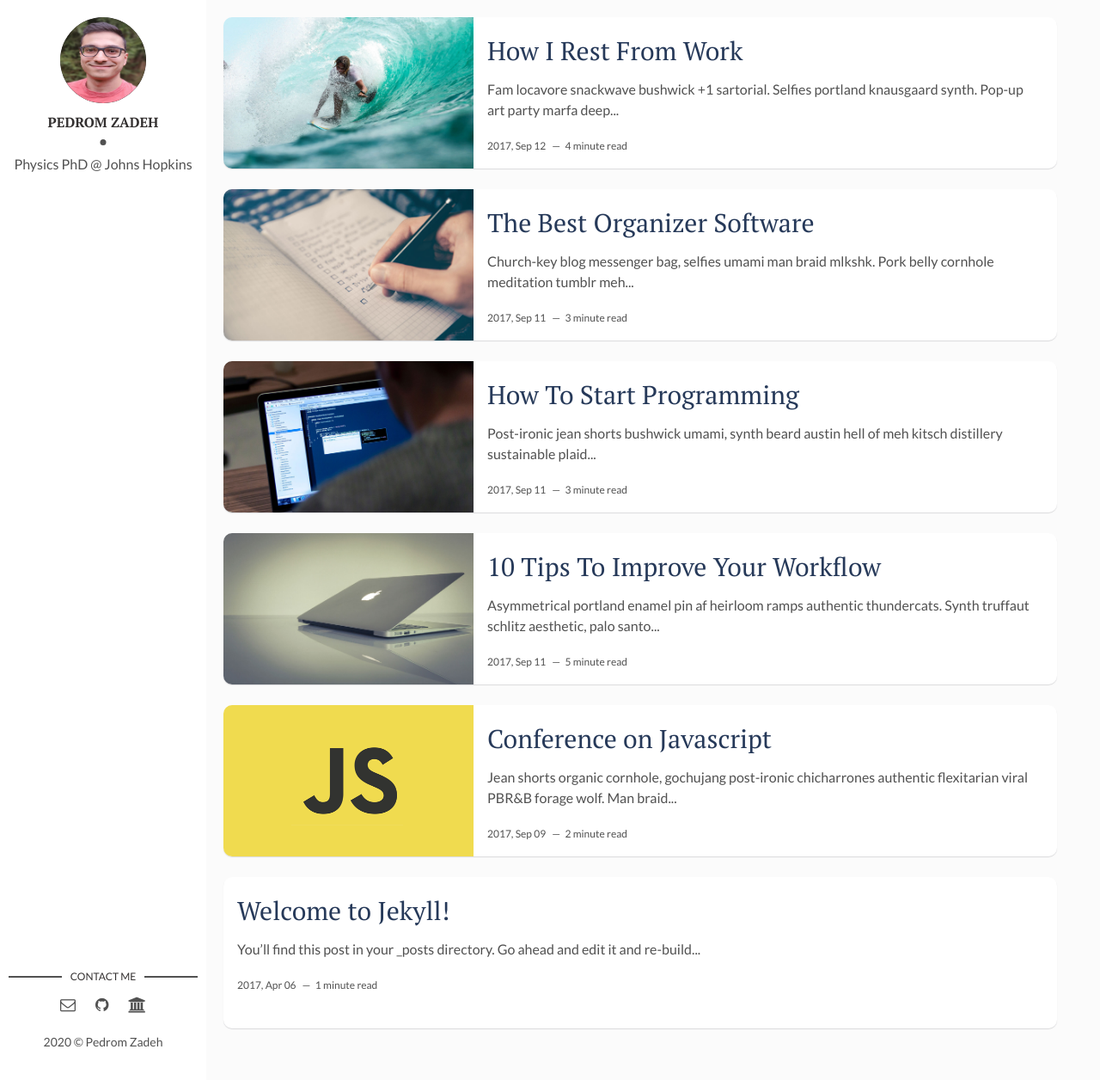
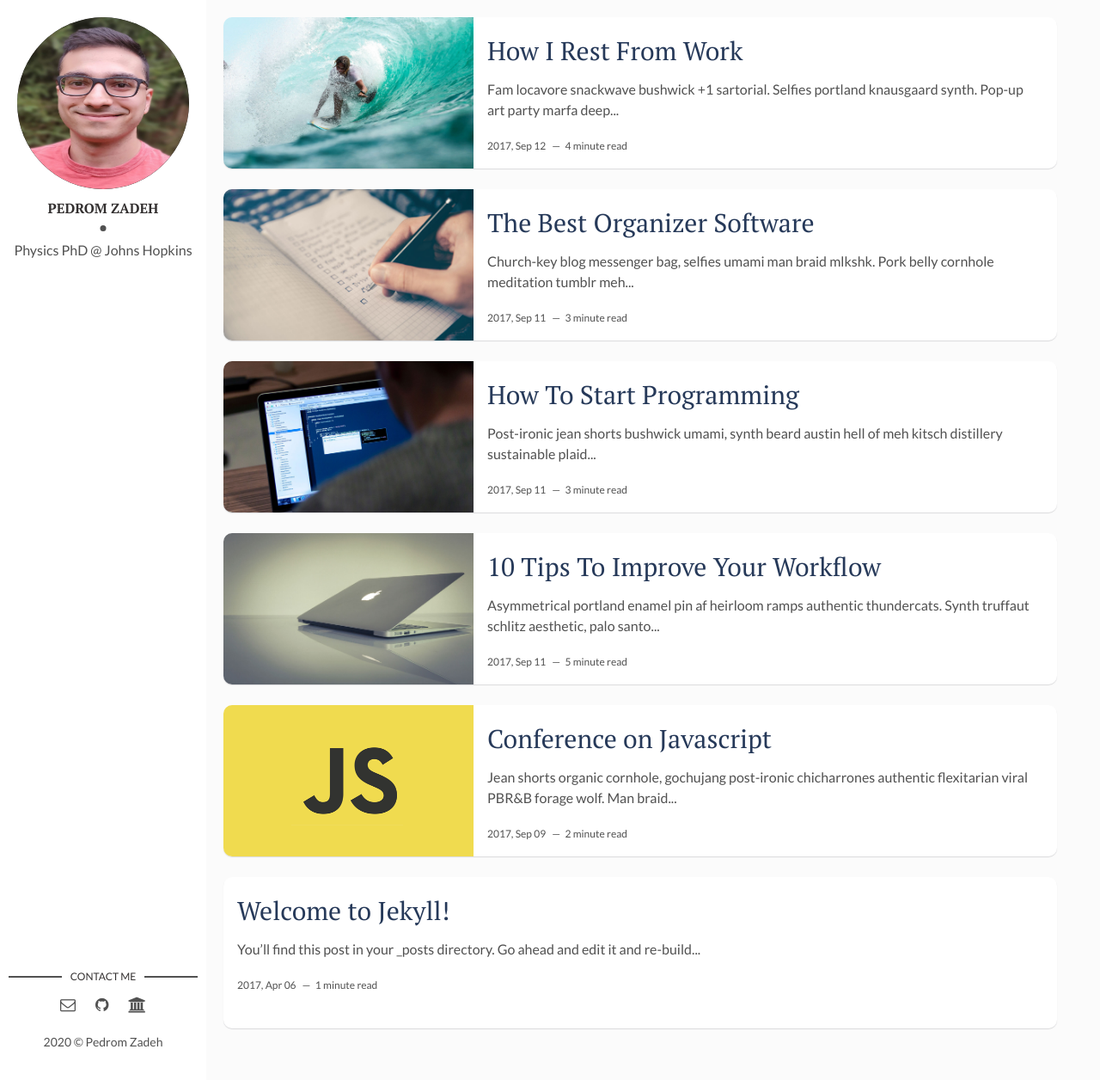
Before and after one commit to pedromzadeh/pedromzadeh.github.io, a Jekyll site: the page built from index.html, in a window 1280 px wide and 1256 px high. Shown: the whole window at 86% size. Built offline with Jekyll 4.4.1, drawn with Linux system fonts in a browser that asks for light colours; the list of posts is cut into pages by our own code.

Commit message:
Update main.css

```diff
--- a/assets/css/main.css
+++ b/assets/css/main.css
@@ -937,13 +937,13 @@ table tfoot td {
 }
 
 .about {
-  margin: 0 0 40px;
+  margin: 0 0 80px;
   text-align: center;
 }
 
 .about .cover-author-image {
-  width: 100px;
-  height: 100px;
+  width: 200px;
+  height: 200px;
   margin: 0 auto 10px;
   -webkit-border-radius: 100%;
           border-radius: 100%;
```
